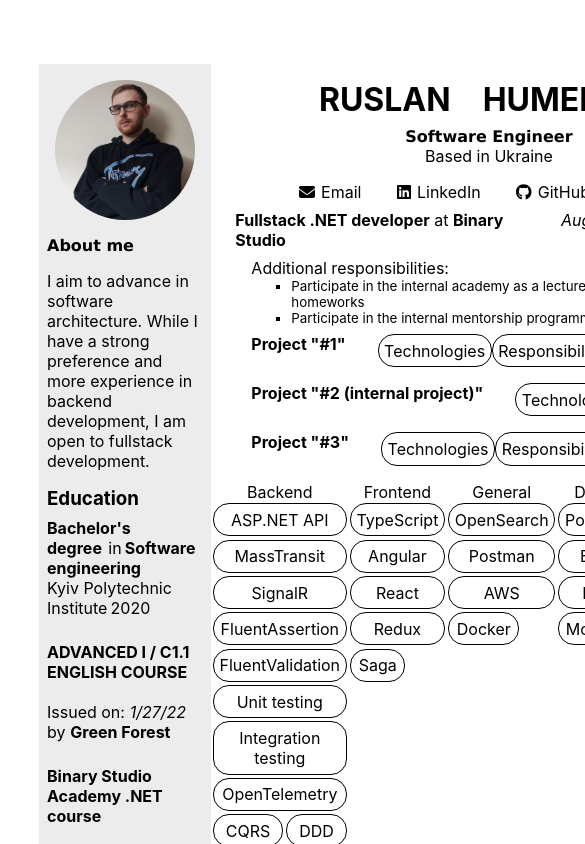
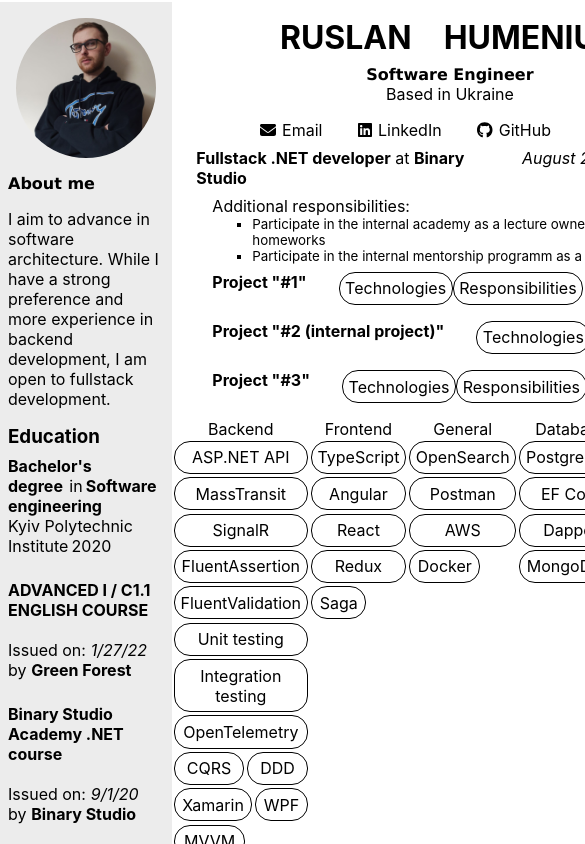
Before and after one commit to rusgumeniuk/portfolio, a React (Create React App) app: page / in a window 390 px wide. Shown: the top 844 px of the page, 585 px wide, since content can reach past the window. Built offline with nearby package versions, Linux system fonts and the light colour scheme.

Commit message:
feat: change App structure to flex of panels and footer

```diff
--- a/src/components/app/App.css
+++ b/src/components/app/App.css
@@ -1,11 +1,3 @@
-.App {
-  display: flex;
-  gap: 0;
-  max-width: 80%;
-  max-height: 80%;
-  margin: 4rem auto;
-}
-
 .title {
   font-family: Verdana, Geneva, Tahoma, sans-serif;
 }
@@ -14,25 +6,18 @@
   font-family: 'Gill Sans', 'Gill Sans MT', Calibri, 'Trebuchet MS', sans-serif;
 }
 
+.wrapper {
+  display: flex;
+  max-width: 80%;
+  max-height: 80%;
+  margin: 4rem auto;
+}
+
 .sidebar {
   height: min-content;
   background-color: #ececec;
   flex: 1 1 25%;
 }
-
-/*TODO: delete?*/
-/* .portrait {
-  display: flex;
-  justify-content: center;
-  align-items: center;
-  max-width: 100%;
-} */
-
-/* .portrait > div {
-  width: 100%;
-  height: 10px;
-  object-fit: contain;
-} */
 
 .body {
   background-color: #ffffff;
@@ -40,17 +25,26 @@
 }
 
 @media print, screen and (min-width: 1920px) {
-  .App {
+  .wrapper {
     max-width: 90%;
     max-height: 90%;
     margin: 2rem auto;
   }
+}
 
-  .sidebar {
-    flex-basis: 1/5;
+
+@media (max-width: 600px) {
+  .wrapper {
+    max-width: 100%;
+    max-height: 100%;
+    margin: 0.1rem auto;
   }
 
-  .body {
-    flex-basis: 4/5;
+  .sidebar{
+    flex-basis: 20%;
+  }
+
+  .body{
+    flex-basis: 80%;
   }
 }
--- a/src/components/app/App.tsx
+++ b/src/components/app/App.tsx
@@ -12,6 +12,7 @@
 function App() {
   return (
     <div className="App">
+      <div className="wrapper">
         <aside className="sidebar">
           <div className="portrait">
             <Portrait />
@@ -30,6 +31,7 @@
             <Skills />
           </main>
         </div>
+      </div>
       <footer>
         <Footer />
       </footer>
--- a/src/components/footer/Footer.css
+++ b/src/components/footer/Footer.css
@@ -1,6 +1,9 @@
 div.footer {
-  display: inline-flex;
+  display: flex;
   gap: 0.5rem;
+  justify-content: center;
+  font-size: 1rem;
+  margin-bottom: 0.5rem;
 }
 
 div.footer > div > span,
```
Lines whose indentation alone changed are shown as unchanged.
